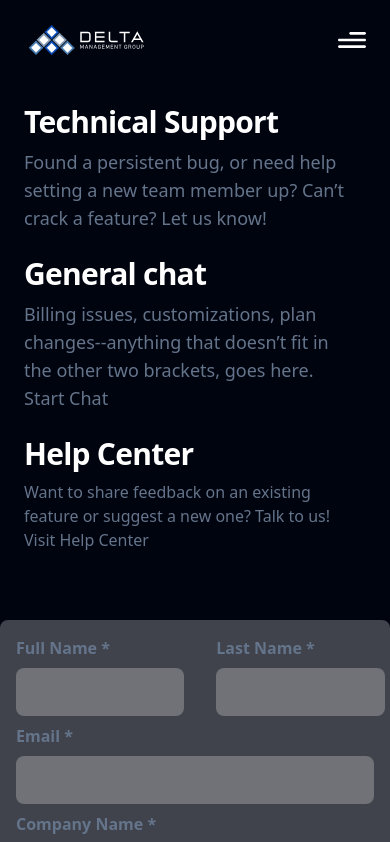
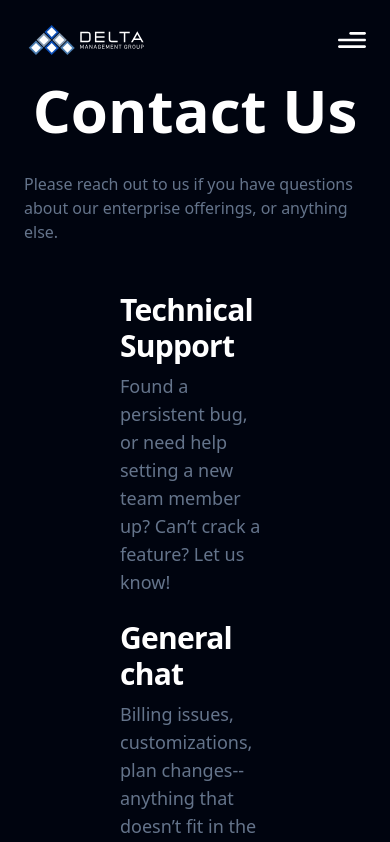
Before and after one commit to RizwanAhmed3000/Delta-Management, a React (Vite) app: page /contact in a window 390 px wide. Shown: the top 842 px of the page. Built offline with nearby package versions, Linux system fonts and the light colour scheme.

Commit message:
contact completely done with responsive

```diff
--- a/src/Pages/ContactPage.jsx
+++ b/src/Pages/ContactPage.jsx
@@ -1,7 +1,7 @@
 import React from "react";
 import styles from "../style";
 import { Footer, Navbar } from "../components";
-import {Contact} from "../components";
+import {Contact ,  ContactHead} from "../components";
 
 const ContactPage = () => {
   return (
@@ -12,9 +12,10 @@ const ContactPage = () => {
         </div>
       </div>
       <div
-        className={`bg-primary text-white ${styles.paddingX} ${styles.flexCenter}`}
+      // ${styles.flexCenter}`
+        className={`bg-primary text-white ${styles.paddingX} `}
       >
-       {/* <h1 className="text-white">Contact Us</h1> */}
+      <ContactHead />
         <Contact />
       </div>
 
--- a/src/components/Clients.jsx
+++ b/src/components/Clients.jsx
@@ -2,7 +2,9 @@ import React from 'react'
 
 const Clients = () => {
   return (
-    <div>Clients</div>
+    <div className=''>
+      Contact Us
+    </div>
   )
 }
 
--- a/src/components/Contact.jsx
+++ b/src/components/Contact.jsx
@@ -41,7 +41,7 @@ function Contact() {
           {/* <h1 className="text-white text-5xl ">Contact Us</h1> */}
           <div className="overflow-hidden lg:px-[120px] ">
             <div className="grid grid-cols-1 md:grid-cols-2 gap-[20px]">
-              <div className="p-6 mr-2 bg-primary sm:rounded-lg ">
+              <div className="px-[6rem] mr-2 bg-primary sm:rounded-lg ">
                 <div>
                   <h1 className="text-3xl sm:text-4xl  font-extrabold tracking-tight">
                     Technical Support
--- /dev/null
+++ b/src/components/ContactHead.jsx
@@ -0,0 +1,19 @@
+import React from 'react'
+
+const ContactHead = () => {
+  return (
+    <div>
+
+        <div className='flex flex-col items-center justify-center mb-[3rem]'>
+            <h1 className='text-6xl mb-[2rem] font-bold'>
+            Contact Us
+            </h1>
+            <p className='text-normal  font-medium text-slate-500 '>
+            Please reach out to us if you have questions about our enterprise offerings, or anything else.
+            </p>
+        </div>
+    </div>
+  )
+}
+
+export default ContactHead;
--- a/src/components/index.js
+++ b/src/components/index.js
@@ -9,6 +9,7 @@ import Footer from "./Footer";
 import Testimonials from "./Testimonials";
 import Hero from "./Hero";
 import Contact from "./Contact";
+import ContactHead from "./ContactHead";
 
 export {
   Navbar,
@@ -21,5 +22,6 @@ export {
   Footer,
   Testimonials,
   Contact,
+  ContactHead,
   Hero,
 };
```
